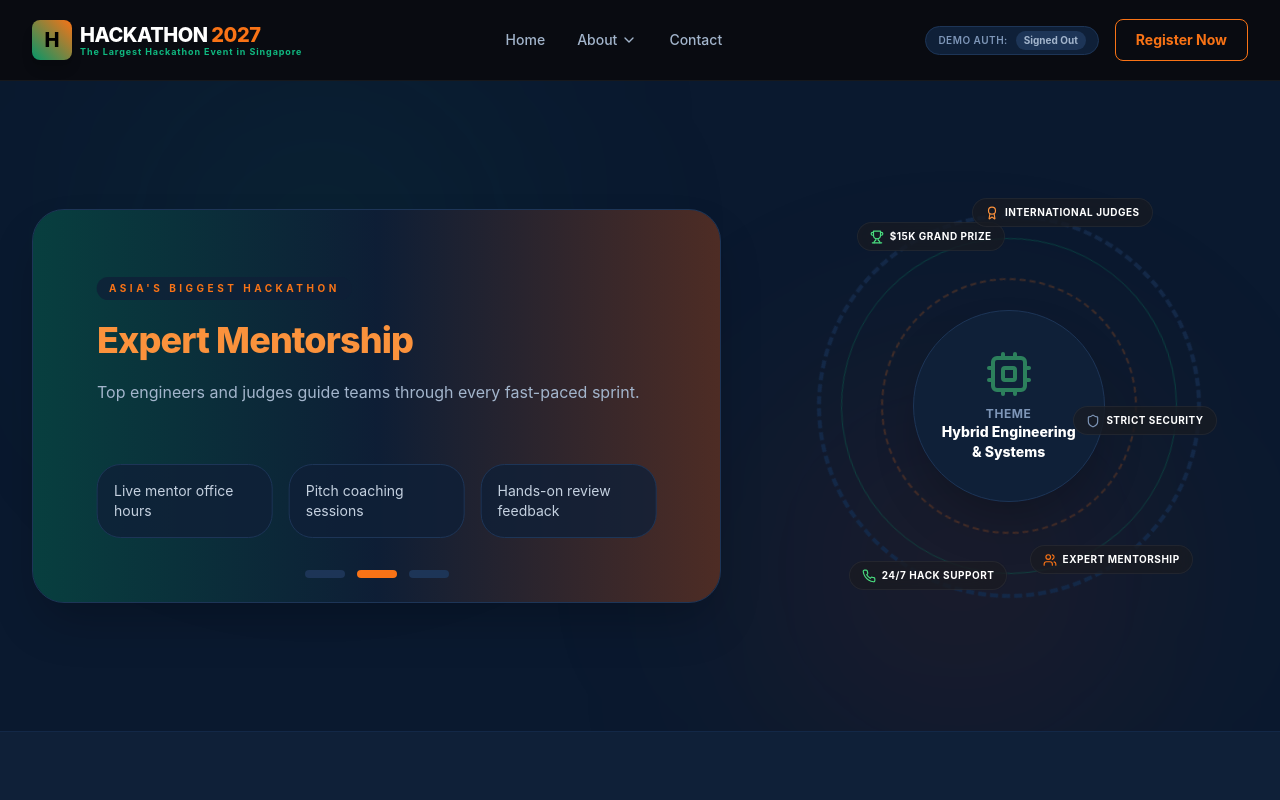
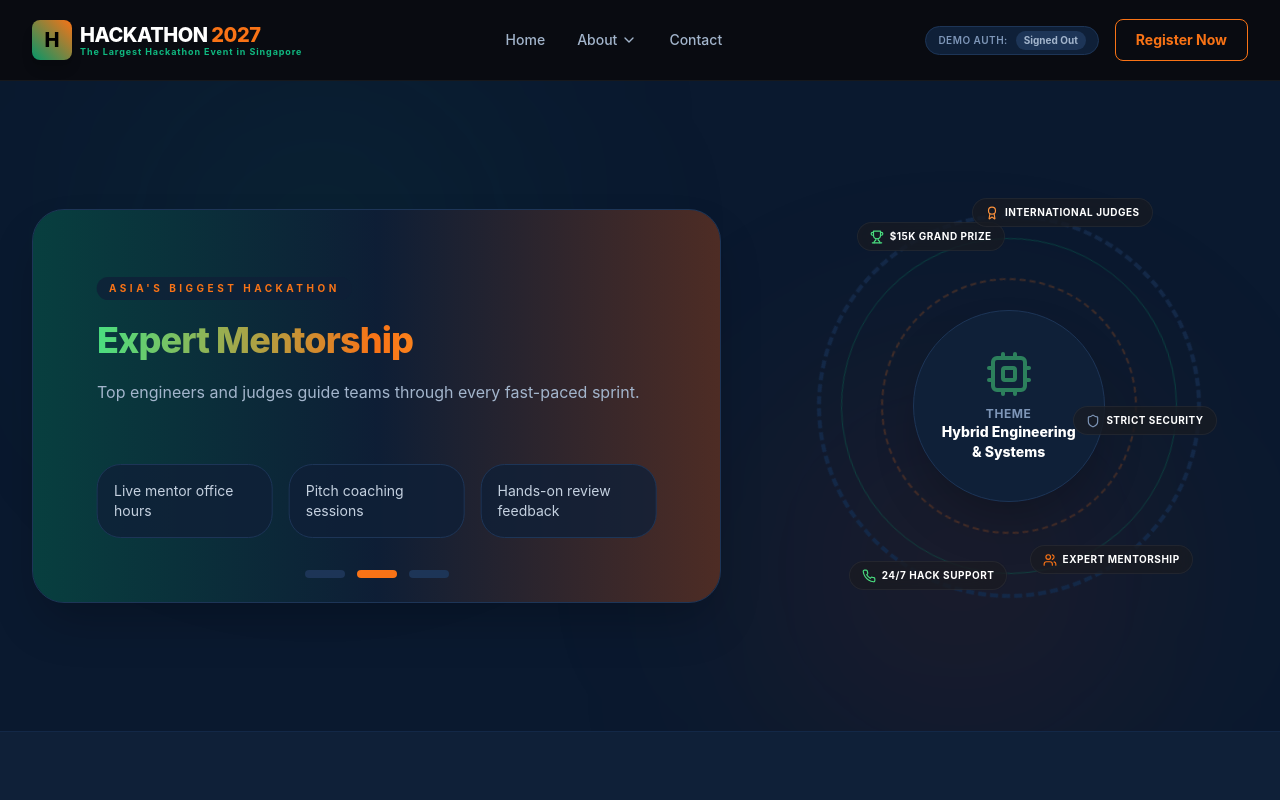
Before and after one commit to Hackathon2027K/Hackathon27, a Next.js app in the folder frontend/: page / in a window 1280 px wide. Shown: the top 800 px of the page. Built offline with nearby package versions, Linux system fonts and the light colour scheme.

Commit message:
Update hero banner title to green-orange-yellow gradient

```diff
--- a/frontend/app/page.jsx
+++ b/frontend/app/page.jsx
@@ -335,7 +335,7 @@ export default function HomePage() {
                           <span className="inline-flex rounded-full bg-brand-grey-900/80 px-3 py-1 text-[10px] uppercase tracking-[0.35em] text-brand-orange-500 font-bold mb-5">
                             Asia's Biggest Hackathon
                           </span>
-                          <h2 className="text-3xl sm:text-4xl font-extrabold text-brand-orange-400 tracking-tight max-w-2xl">
+                          <h2 className="text-3xl sm:text-4xl font-extrabold tracking-tight max-w-2xl bg-gradient-to-r from-brand-green-400 via-brand-orange-500 to-yellow-300 bg-clip-text text-transparent">
                             {banner.title}
                           </h2>
                           <p className="mt-5 text-sm sm:text-base text-brand-grey-300 max-w-2xl leading-relaxed">
```
